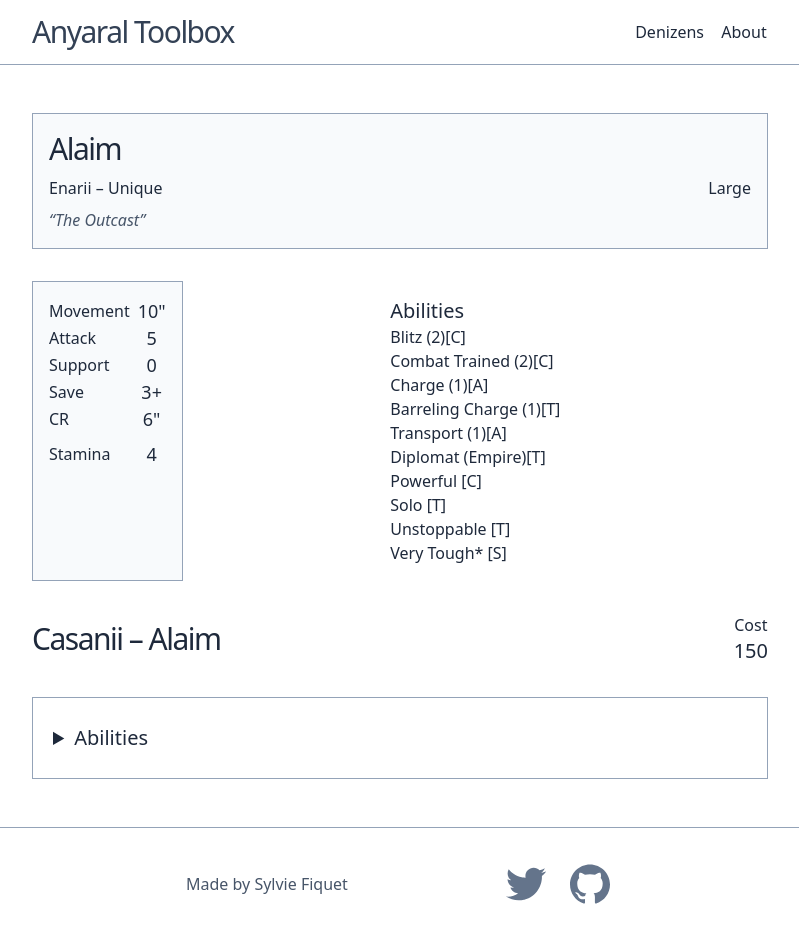
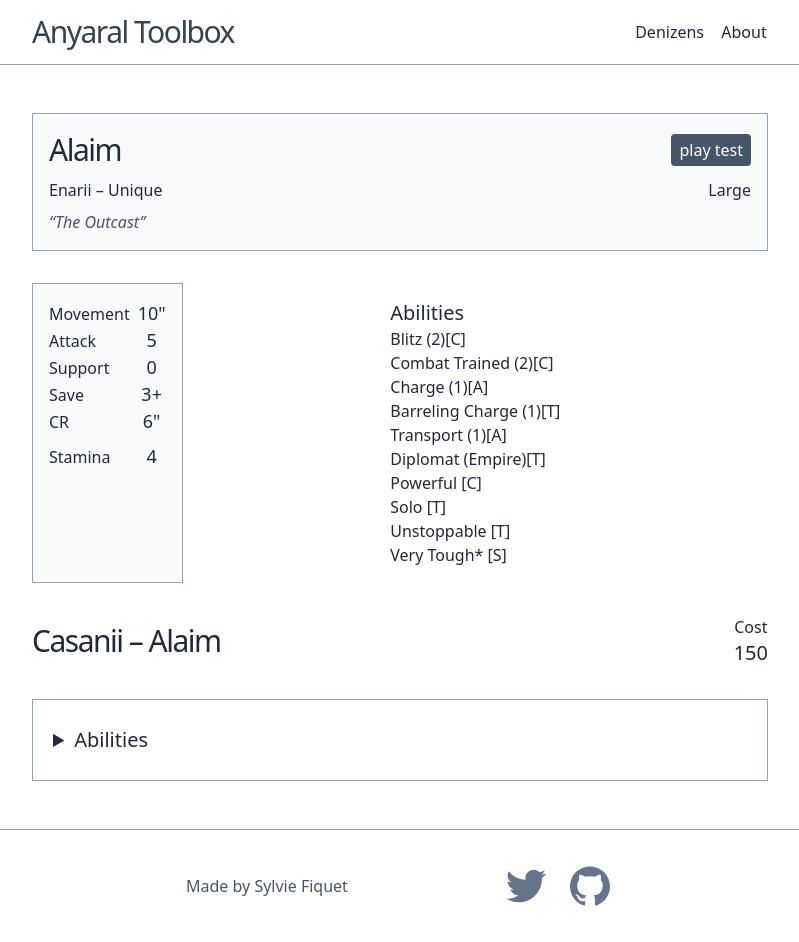
Before and after one commit to sfiquet/anyaral, a Next.js app: page /denizens/alaim in a window 1280 px wide. Shown: the whole page, without its empty margins (240-1039 px from the left). Built offline with nearby package versions, Linux system fonts and the light colour scheme.

Commit message:
feat: display rule maturity on denizen page

```diff
--- a/components/denizen.js
+++ b/components/denizen.js
@@ -52,7 +52,13 @@ function DenizenHeader({ denizen }){
     <Section className="box p-16px">
       <H className="sr-only">Card Header: Types, size and tagline</H>
       <div className="space-y-2">
-        <div className="text-3xl tracking-tighter leading-tight">{ denizen.name }</div>
+        <div className='flex flex-wrap justify-between items-center gap-x-3 gap-y-1'>
+          <div className="text-3xl tracking-tighter leading-tight">{ denizen.name }</div>
+          {denizen.ruleMaturity > 0 &&
+            <div className='px-2 py-1 my-1 rounded text-white bg-gray-600'>
+              { denizen.ruleMaturity === 1 ? 'play test' : 'experimental' }
+            </div>}
+        </div>
 
         <div className="flex justify-between">
           <ul className={ styles.typeList }>
```
Also changed, not shown: lib/data.js.
